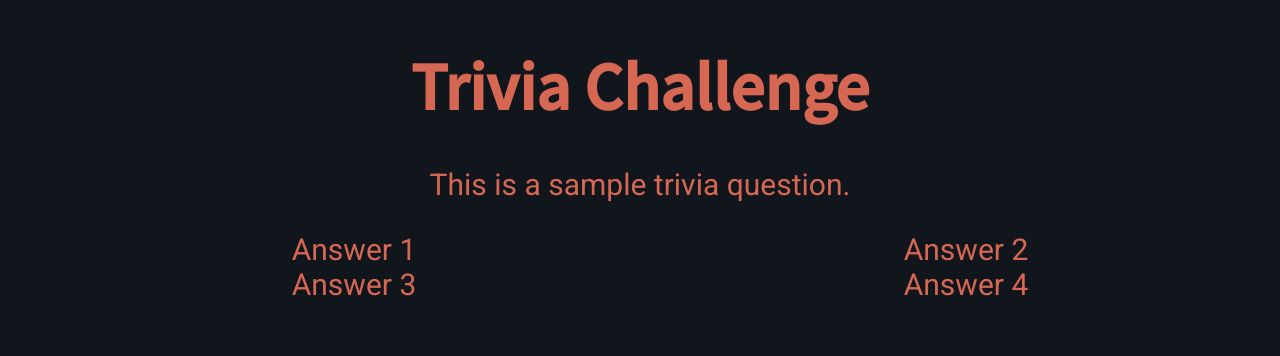
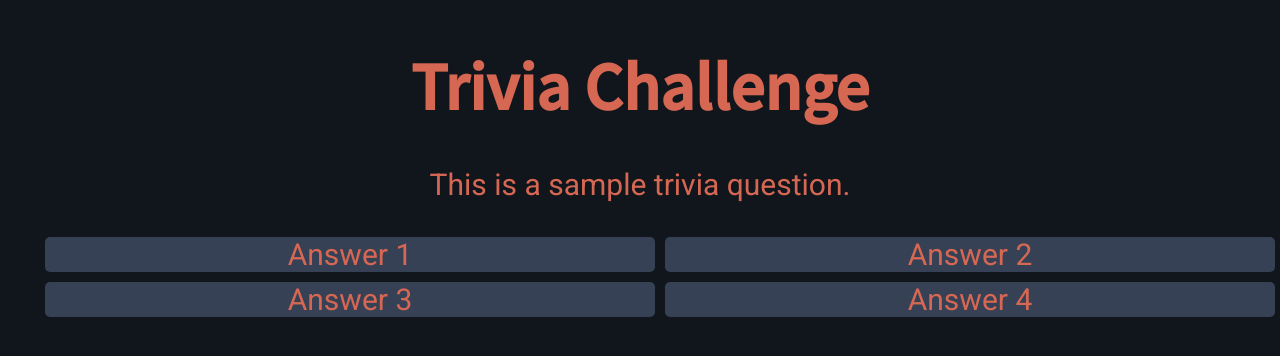
Before and after one commit to joetreygrace/Tandem-Trivia-Challenge, a plain HTML site: page index.html in a window 1280 px wide. Drawn offline with Linux system fonts and the light colour scheme.

Commit message:
Added some basic styling for prototype.

```diff
--- a/CSS/layout.css
+++ b/CSS/layout.css
@@ -1,5 +1,7 @@
-html {
+html body {
+  height: 100%;
   text-align: center;
+  margin: 0;
 }
 
 ul {
@@ -7,3 +9,7 @@ ul {
   grid-template-columns: 1fr 1fr;
   grid-template-rows: 1fr 1fr;
 }
+
+li {
+  margin: 5px;
+}
--- a/CSS/style.css
+++ b/CSS/style.css
@@ -21,3 +21,7 @@ h1 {
 ul {
   list-style-type: none;
 }
+li {
+  background-color: var(--charcoal);
+  border-radius: 5px;
+}
```
